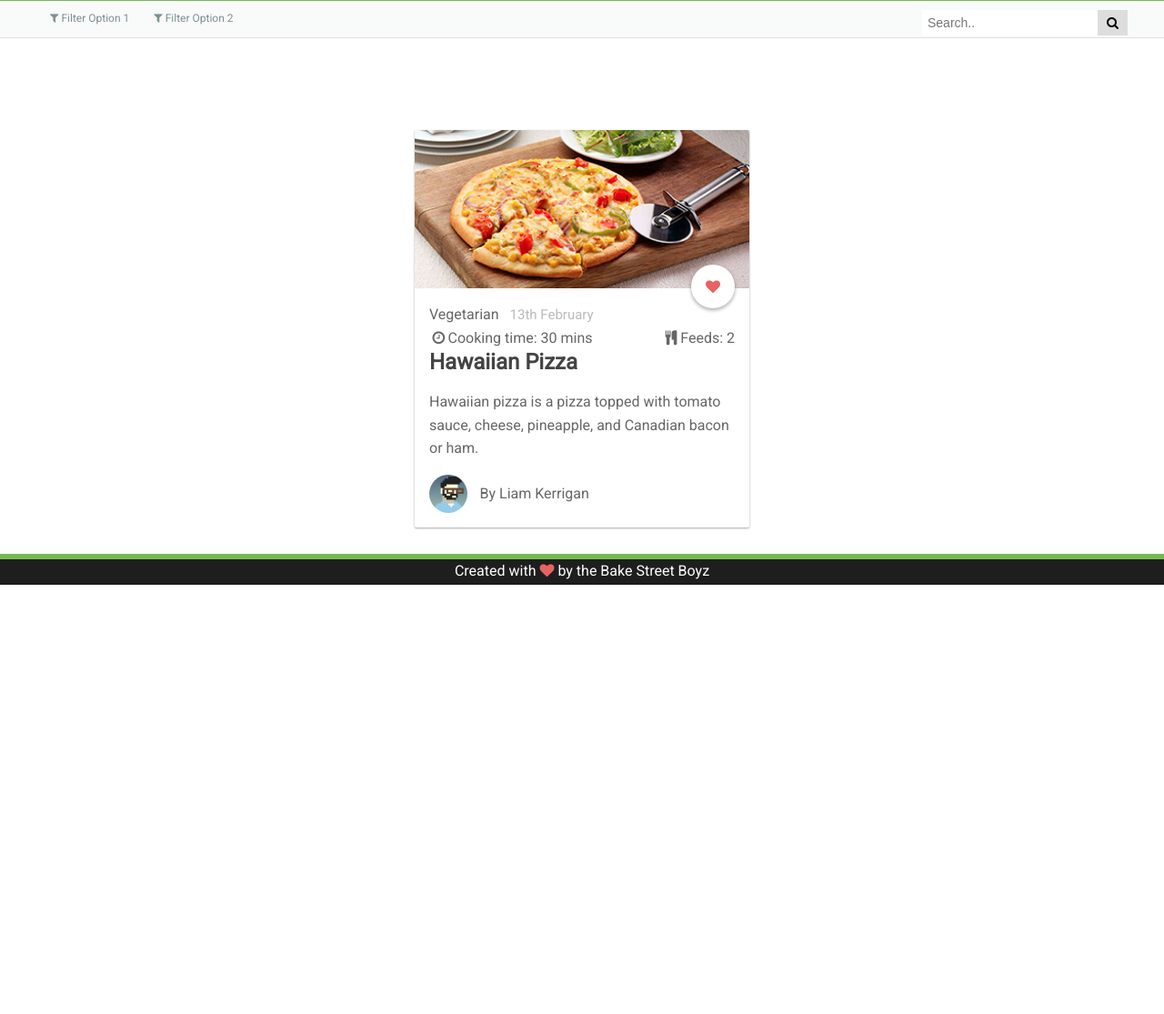
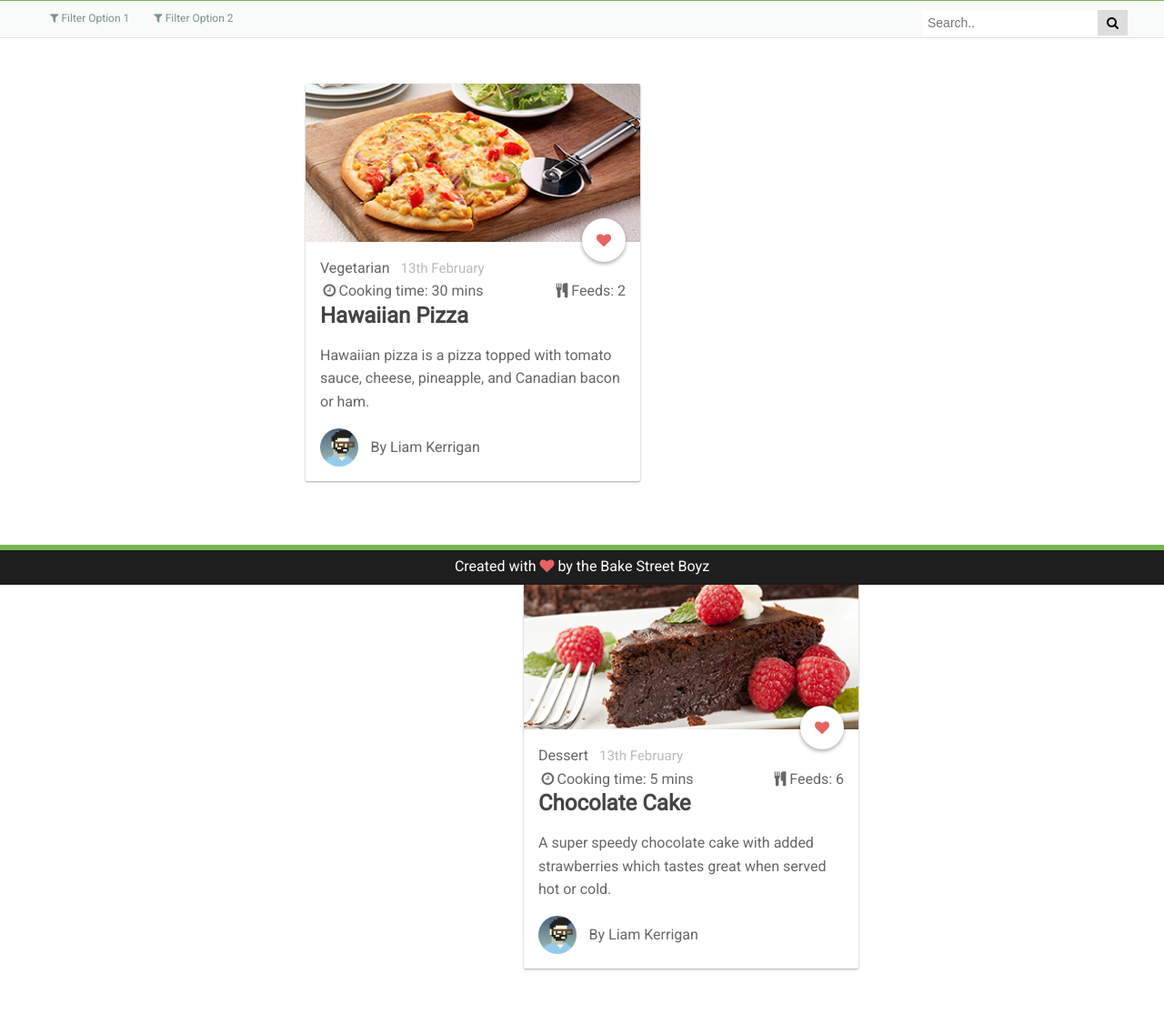
Before and after one commit to tomleah/INSE-RecipeBook, a website: page static/index.html in a window 1280 px wide. Shown: the part 157-1272 px from the top of the page at 91% size. Before the commit the page ends 800 px from the top, so only its background shows below. Drawn offline with Linux system fonts and the light colour scheme; no server answers.

Commit message:
Added side-by-side layouts

```diff
--- a/static/index.html
+++ b/static/index.html
@@ -8,6 +8,7 @@
     <link rel="stylesheet" href="https://cdnjs.cloudflare.com/ajax/libs/font-awesome/4.7.0/css/font-awesome.min.css">
     <link href="https://fonts.googleapis.com/css?family=Roboto" rel="stylesheet">
     <title>Recipe Book</title>
+    <script src="scripts/recipes.js"></script>
 </head>
 
 <body>
@@ -89,9 +90,8 @@
 
 
     <!--CONTENT -->
-    <br>
-    <br>
-    <div class="wrapper">
+    <div class="contentLeft">
+        <div class="card-wrapper">
             <div class="card radius shadowDepth1">
                 <div class="card-image border-tlr-radius">
                     <img src="images/placeholder/cardcover001.png" alt="coverimg" class="border-tlr-radius">
@@ -107,8 +107,12 @@
                     </div>
 
                     <div class="card-stats">
-                    <p class="card-stats-alignleft"><i class="fa fa-clock-o fa-fw" aria-hidden="true"></i>Cooking time: 30 mins</a></p>
-                    <p class="card-stats-alignright"><i class="fa fa-cutlery fa-fw" aria-hidden="true"></i>Feeds: 2</a></p>
+                        <p class="card-stats-alignleft">
+                            <i class="fa fa-clock-o fa-fw" aria-hidden="true"></i>Cooking time: 30 mins</a>
+                        </p>
+                        <p class="card-stats-alignright">
+                            <i class="fa fa-cutlery fa-fw" aria-hidden="true"></i>Feeds: 2</a>
+                        </p>
                     </div>
 
                     <article class="card-article">
@@ -130,6 +134,55 @@
                     </div>
                 </div>
             </div>
+        </div>
+    </div>
+
+    <div class="contentRight">
+        <div class="card-wrapper">
+            <div class="card radius shadowDepth1">
+                <div class="card-image border-tlr-radius">
+                    <img src="images/placeholder/cardcover002.png" alt="coverimg" class="border-tlr-radius">
+                </div>
+                <div class="card-content card-padding">
+                    <div class="card-favourite">
+                        <a id="favourite" class="favourite-icon favourite-toggle" href="#"></a>
+                    </div>
+
+                    <div class="card-meta">
+                        <a href="#">Dessert</a>
+                        <time>13th February</time>
+                    </div>
+
+                    <div class="card-stats">
+                        <p class="card-stats-alignleft">
+                            <i class="fa fa-clock-o fa-fw" aria-hidden="true"></i>Cooking time: 5 mins</a>
+                        </p>
+                        <p class="card-stats-alignright">
+                            <i class="fa fa-cutlery fa-fw" aria-hidden="true"></i>Feeds: 6</a>
+                        </p>
+                    </div>
+
+                    <article class="card-article">
+                        <h2>
+                            <a href="#">Chocolate Cake</a>
+                        </h2>
+                        <p>
+                            A super speedy chocolate cake with added strawberries which tastes great when served hot or cold.
+                        </p>
+                    </article>
+                </div>
+
+                <div class="card-action">
+                    <div class="card-author">
+                        <img src="images/placeholder/user001.png" alt="user" height="42" width="42">
+                        <div class="card-author-content">
+                            <a href="#">By Liam Kerrigan</a>
+                        </div>
+                    </div>
+                </div>
+            </div>
+        </div>
+    </div>
 
 
     <!--FOOTER -->
@@ -139,8 +192,6 @@
                 <i class="fa fa-heart" aria-hidden="true"></i>
             </span> by the Bake Street Boyz</p>
     </div>
-
-    <script src="scripts/recipes.js"></script>
 </body>
 
 </html>
--- a/static/styles/master.css
+++ b/static/styles/master.css
@@ -194,7 +194,7 @@ li.subNav a {
 
 /* ========== [LEE] CARD ========== */
 
-.wrapper {
+.card-wrapper {
     max-width: 400px;
     margin: 50px auto;
     padding-left: 1em;
@@ -309,6 +309,19 @@ li.subNav a {
 }
 
 
+
+/* ========== [LEE] CONTENT ========== */
+.contentLeft {
+    float:left;
+padding-left: 25%;
+}
+
+.contentRight {
+    float:right;
+    padding-right: 25%;
+}
+
+
 /* ========== [LEE] FOOTER ========== */
 
 .footer {
@@ -321,4 +334,6 @@ li.subNav a {
     border-bottom: 2px solid #1a1a1a;
     color: white;
     text-align: center;
+    padding-top:5px;
+    padding-bottom: 5px;
 }
```
Also changed, not shown: static/images/placeholder/cardcover002.png (added), static/images/placeholder/cardcover003.png (added). Lines whose indentation alone changed are shown as unchanged.
